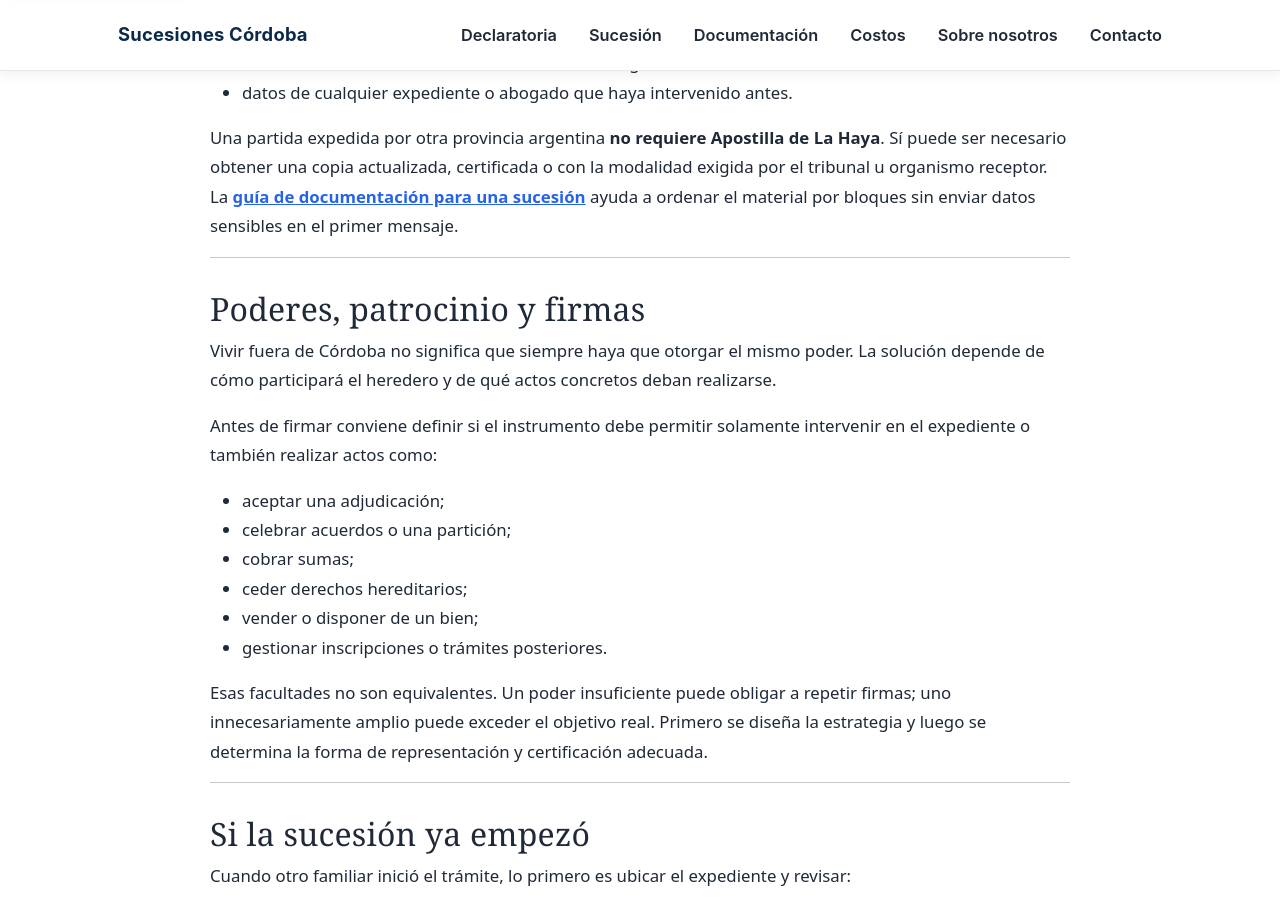
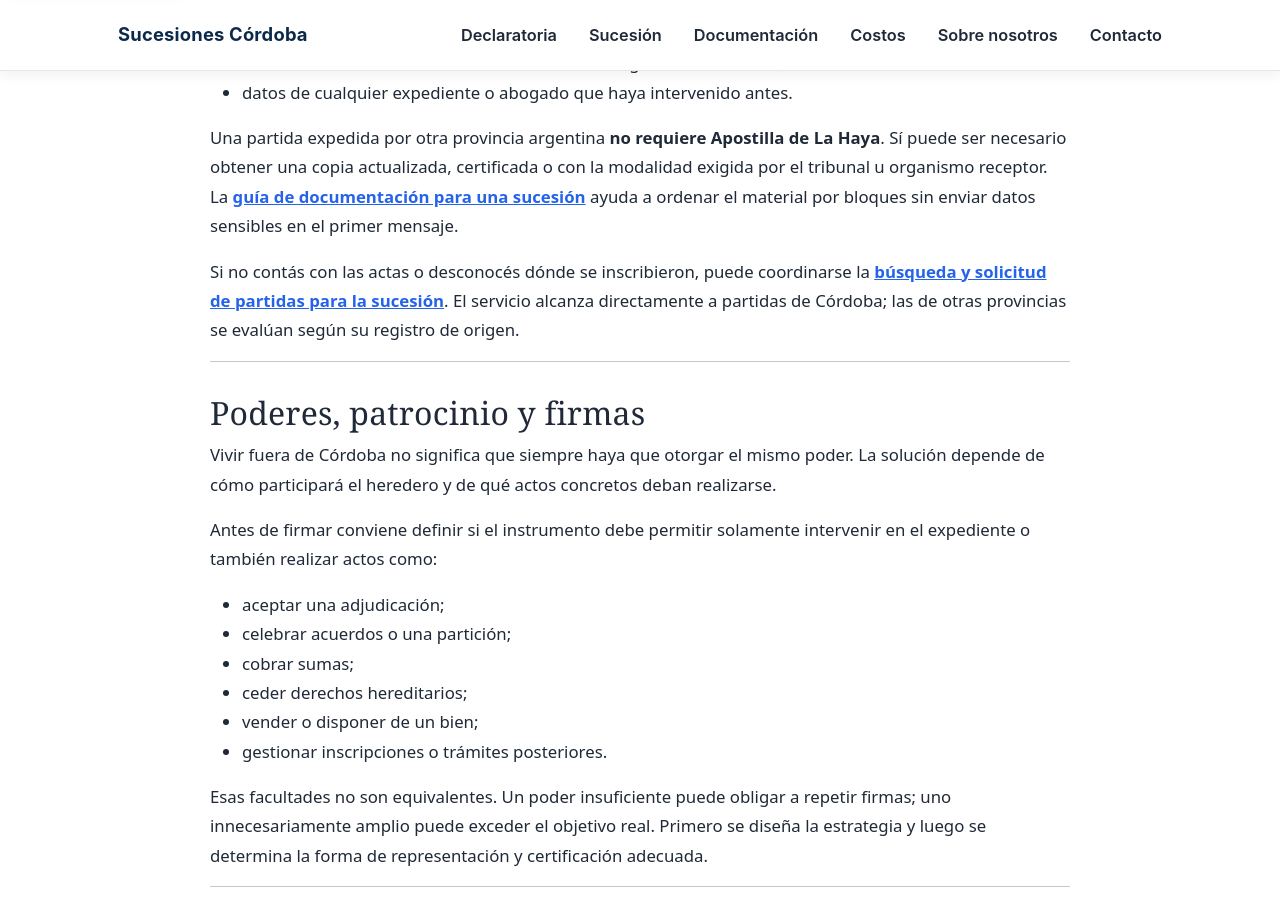
Before and after one commit to Elitedomainsx/sucesionescordoba, a Jekyll site: the page built from sucesion-cordoba-desde-otra-provincia.md, in a window 1280 px wide and 900 px high, scrolled down 4171 px. Built offline with Jekyll 4.4.1, drawn with Linux system fonts in a browser that asks for light colours; some of the changed text lies outside the part shown.

Commit message:
Enlazar bienes y partidas para herederos a distancia

```diff
--- a/sucesion-cordoba-desde-otra-provincia.md
+++ b/sucesion-cordoba-desde-otra-provincia.md
@@ -134,6 +134,8 @@ Para empezar, generalmente es útil contar con:
 
 Una partida expedida por otra provincia argentina **no requiere Apostilla de La Haya**. Sí puede ser necesario obtener una copia actualizada, certificada o con la modalidad exigida por el tribunal u organismo receptor. La **[guía de documentación para una sucesión](/documentacion-sucesion-cordoba/)** ayuda a ordenar el material por bloques sin enviar datos sensibles en el primer mensaje.
 
+Si no contás con las actas o desconocés dónde se inscribieron, puede coordinarse la **[búsqueda y solicitud de partidas para la sucesión](/partidas-para-sucesion-cordoba/)**. El servicio alcanza directamente a partidas de Córdoba; las de otras provincias se evalúan según su registro de origen.
+
 ---
 
 ## Poderes, patrocinio y firmas
@@ -177,6 +179,8 @@ Cuando deben cumplirse notificaciones, inscripciones u otras diligencias fuera d
 
 También conviene distinguir el proceso sucesorio de las gestiones posteriores sobre cada bien. Una declaratoria no vende, adjudica ni inscribe automáticamente el patrimonio. Si el objetivo es distribuir los bienes, puede ser necesaria una **[partición de herencia](/particion-herencia-cordoba/)**; si se proyecta una venta, debe analizarse la alternativa registral adecuada.
 
+Cuando los herederos no conocen todo el patrimonio, vivir fuera de Córdoba no impide encargar un **[relevamiento de bienes de la persona fallecida](/averiguar-bienes-persona-fallecida-cordoba/)** sobre registros vinculados con la provincia. El alcance y los gastos de cada informe se definen antes de solicitarlo.
+
 ---
 
 ## Costos, viajes y organización práctica
```
